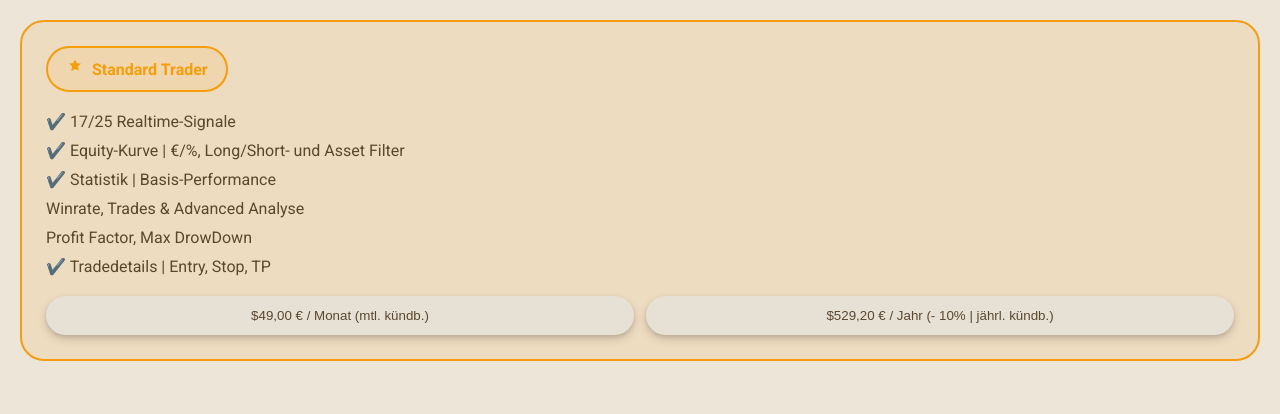
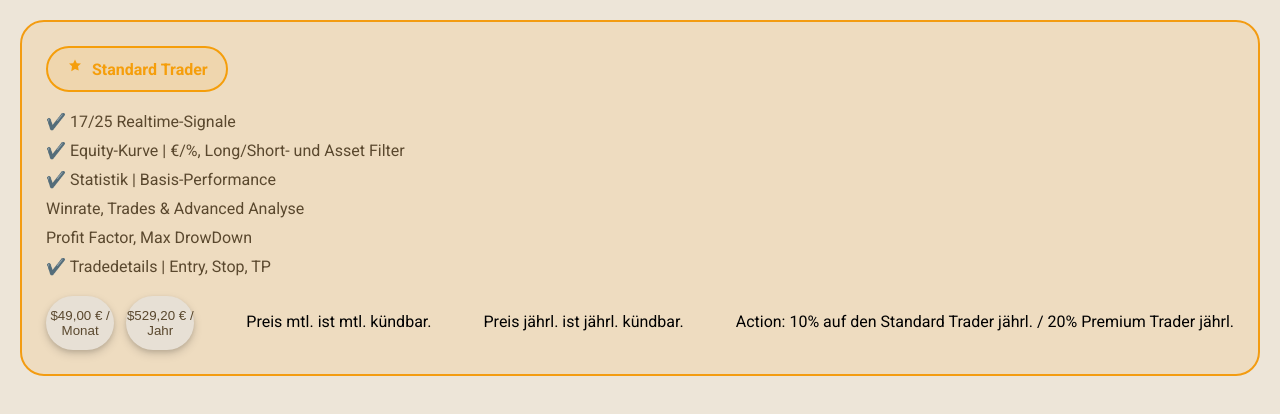
Before and after one commit to w-o-t/wolfoftrading-web, a Next.js app: page /account/standard in a window 1280 px wide. Shown: the top 414 px of the page. Built offline with nearby package versions, Linux system fonts and the light colour scheme.

Commit message:
initial Web Setup

```diff
--- a/src/app/globals.css
+++ b/src/app/globals.css
@@ -95,7 +95,6 @@ body {
   cursor: pointer;
 }
 
-
 .plan-header-wrapper {
   margin-bottom: 20px;
 }
--- a/src/components/PlanCard.tsx
+++ b/src/components/PlanCard.tsx
@@ -45,8 +45,8 @@ export default function PlanCard({
     window.location.href = data.url;
   };
 
-  const mtlPrice = isPremium ? "99,00 € / Monat \n (mtl. kündb.)" : "49,00 € / Monat \n (mtl. kündb.)"
-  const yrlPrice = isPremium ? "950,40 € / Jahr \n (- 20% | jährl. kündb.)" : "529,20 € / Jahr \n (- 10% | jährl. kündb.)"
+  const mtlPrice = isPremium ? "99,00 € / Monat" : "49,00 € / Monat"
+  const yrlPrice = isPremium ? "950,40 € / Jahr" : "529,20 € / Jahr"
 
   return (
     <div className={`plan-card ${isPremium ? "premium" : "standard"}`}>
@@ -80,6 +80,10 @@ export default function PlanCard({
         <button onClick={() => startCheckout(yearlyPriceId)}>
           ${yrlPrice}
         </button>
+
+        <ul> Preis mtl. ist mtl. kündbar.</ul>
+        <ul> Preis jährl. ist jährl. kündbar.</ul>
+        <ul> Action: 10% auf den Standard Trader jährl. / 20% Premium Trader jährl.</ul>
       </div>
     </div>
   );
```
